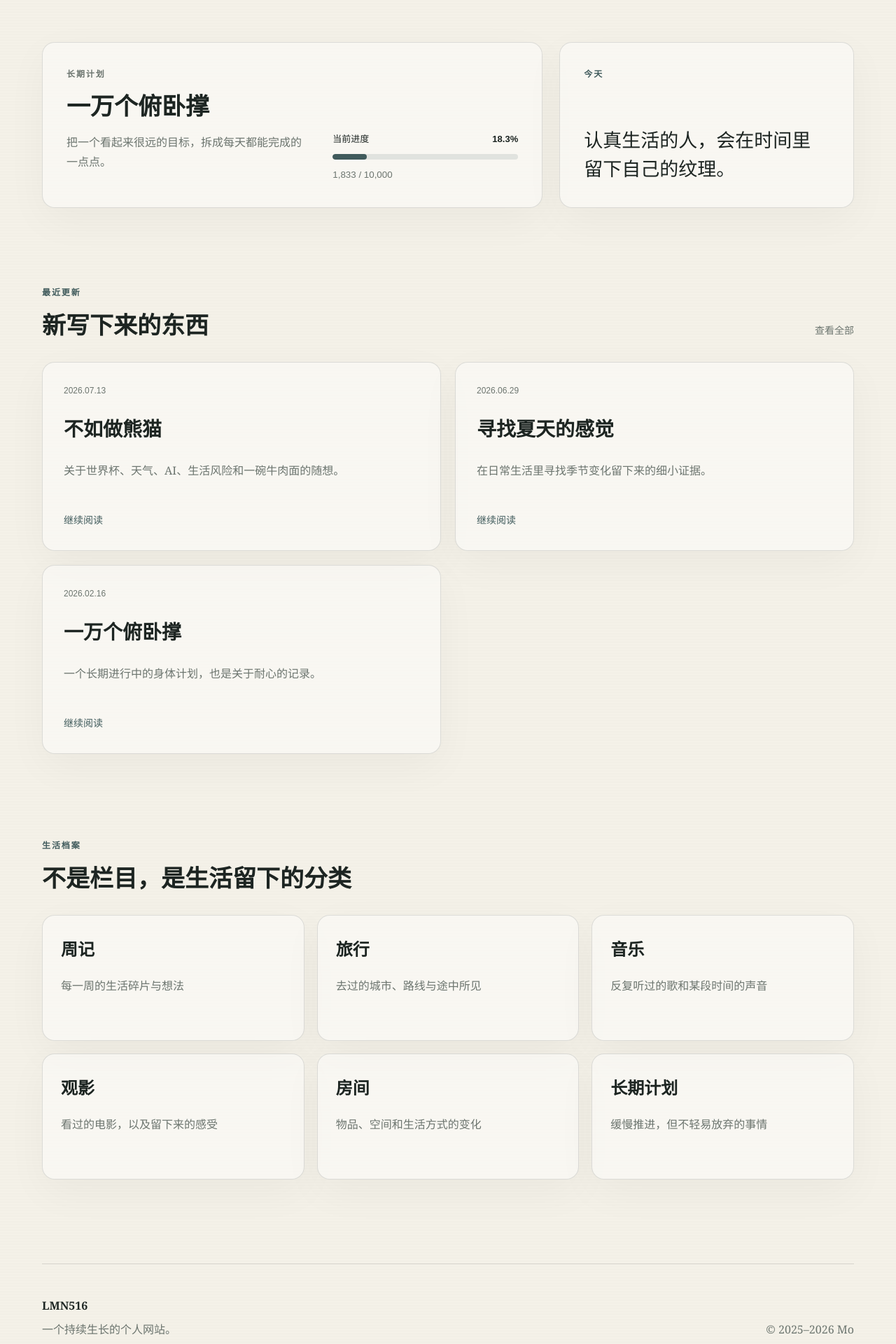
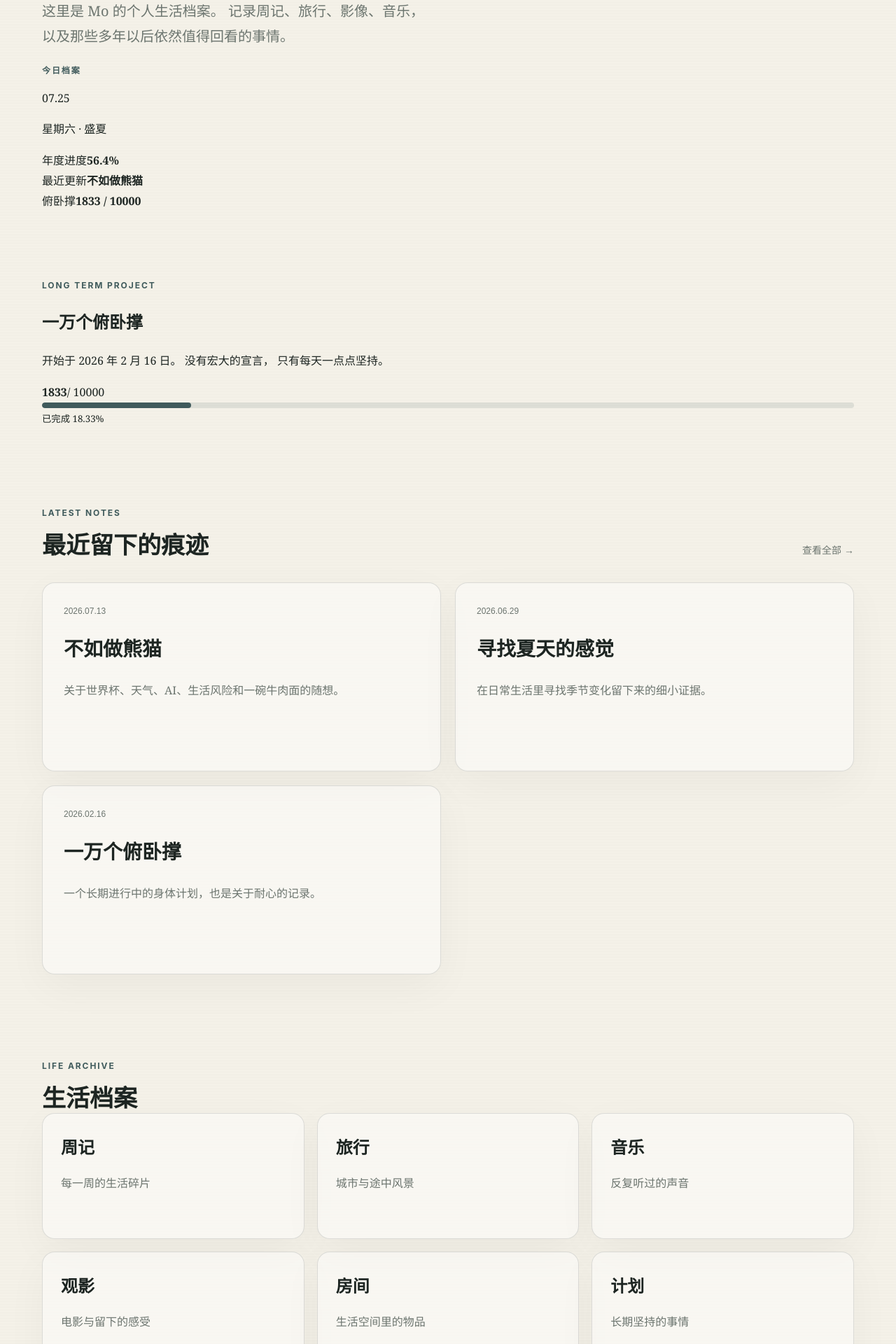
Before and after one commit to BurgCreate/lmn516-v2, a Next.js app: page / in a window 1280 px wide. Shown: the part 600-2520 px from the top of the page at 70% size. Built offline with nearby package versions, Linux system fonts and the light colour scheme; no server answers.

Commit message:
Update homepage design

```diff
--- a/app/page.tsx
+++ b/app/page.tsx
@@ -4,99 +4,246 @@ import { getPosts } from "@/lib/wordpress";
 export const revalidate = 300;
 
 export default async function HomePage() {
-  const posts = await getPosts(8);
+  const posts = await getPosts(6);
 
   return (
     <main>
+
       <header className="site-header shell">
-        <Link href="/" className="brand">LMN516</Link>
+        <Link href="/" className="brand">
+          LMN516
+        </Link>
+
         <nav>
           <Link href="/archive">归档</Link>
           <Link href="/about">关于</Link>
-          <a href="https://lmn516.com/feed/" target="_blank">RSS</a>
+          <a href="https://lmn516.com/feed/" target="_blank">
+            RSS
+          </a>
         </nav>
       </header>
 
+
       <section className="hero shell">
-        <p className="eyebrow">Mo 的个人生活档案</p>
-        <h1>把日常留下来，<br />让时间有迹可循。</h1>
-        <p className="hero-copy">
-          记录周记、旅行、影像、音乐，以及一些缓慢但坚定的长期计划。
-        </p>
+
+        <div className="hero-copy">
+
+          <p className="eyebrow">
+            2026 · Shenzhen
+          </p>
+
+          <h1>
+            把普通日子，
+            <br />
+            认真存档。
+          </h1>
+
+          <p className="hero-text">
+            这里是 Mo 的个人生活档案。
+            记录周记、旅行、影像、音乐，
+            以及那些多年以后依然值得回看的事情。
+          </p>
+
+        </div>
+
+
+        <aside className="today-card">
+
+          <p className="eyebrow">
+            今日档案
+          </p>
+
+          <div className="date-big">
+            07.25
+          </div>
+
+          <p>
+            星期六 · 盛夏
+          </p>
+
+          <div className="info-row">
+            <span>年度进度</span>
+            <strong>56.4%</strong>
+          </div>
+
+          <div className="info-row">
+            <span>最近更新</span>
+            <strong>不如做熊猫</strong>
+          </div>
+
+          <div className="info-row">
+            <span>俯卧撑</span>
+            <strong>1833 / 10000</strong>
+          </div>
+
+        </aside>
+
       </section>
 
-      <section className="dashboard shell">
-        <article className="progress-card">
-          <div>
-            <p className="eyebrow">长期计划</p>
-            <h2>一万个俯卧撑</h2>
-            <p>把一个看起来很远的目标，拆成每天都能完成的一点点。</p>
+
+      <section className="project shell">
+
+        <div>
+          <p className="eyebrow">
+            LONG TERM PROJECT
+          </p>
+
+          <h2>
+            一万个俯卧撑
+          </h2>
+
+          <p>
+            开始于 2026 年 2 月 16 日。
+            没有宏大的宣言，
+            只有每天一点点坚持。
+          </p>
+
+        </div>
+
+
+        <div className="progress-panel">
+
+          <strong>
+            1833
+          </strong>
+
+          <span>
+            / 10000
+          </span>
+
+
+          <div className="progress">
+            <span style={{width:"18.33%"}} />
           </div>
-          <div className="progress-wrap">
-            <div className="progress-meta"><span>当前进度</span><strong>18.3%</strong></div>
-            <div className="progress"><span style={{ width: "18.3%" }} /></div>
-            <small>1,833 / 10,000</small>
-          </div>
-        </article>
 
-        <article className="quote-card">
-          <p className="eyebrow">今天</p>
-          <blockquote>认真生活的人，会在时间里留下自己的纹理。</blockquote>
-        </article>
+
+          <small>
+            已完成 18.33%
+          </small>
+
+        </div>
+
       </section>
 
+
+
       <section className="section shell">
+
         <div className="section-head">
+
           <div>
-            <p className="eyebrow">最近更新</p>
-            <h2>新写下来的东西</h2>
+            <p className="eyebrow">
+              LATEST NOTES
+            </p>
+
+            <h2>
+              最近留下的痕迹
+            </h2>
+
           </div>
-          <Link href="/archive">查看全部</Link>
+
+
+          <Link href="/archive">
+            查看全部 →
+          </Link>
+
         </div>
 
+
+
         <div className="post-grid">
-          {posts.map((post) => (
-            <article className="post-card" key={post.id}>
-              <p className="post-date">{post.date}</p>
-              <h3><Link href={`/posts/${post.slug}`}>{post.title}</Link></h3>
-              <p>{post.excerpt}</p>
-              <Link className="read-more" href={`/posts/${post.slug}`}>继续阅读</Link>
+
+          {posts.map((post)=>(
+            <article
+              className="post-card"
+              key={post.id}
+            >
+
+              <p className="post-date">
+                {post.date}
+              </p>
+
+              <h3>
+                <Link href={`/posts/${post.slug}`}>
+                  {post.title}
+                </Link>
+              </h3>
+
+              <p>
+                {post.excerpt}
+              </p>
+
+
             </article>
           ))}
+
         </div>
+
+
       </section>
 
+
+
       <section className="section shell">
-        <div className="section-head">
-          <div>
-            <p className="eyebrow">生活档案</p>
-            <h2>不是栏目，是生活留下的分类</h2>
-          </div>
+
+        <p className="eyebrow">
+          LIFE ARCHIVE
+        </p>
+
+        <h2>
+          生活档案
+        </h2>
+
+
+        <div className="archive-grid">
+
+          {[
+            ["周记","每一周的生活碎片"],
+            ["旅行","城市与途中风景"],
+            ["音乐","反复听过的声音"],
+            ["观影","电影与留下的感受"],
+            ["房间","生活空间里的物品"],
+            ["计划","长期坚持的事情"]
+
+          ].map(([title,desc])=>(
+
+            <div
+              className="archive-card"
+              key={title}
+            >
+
+              <h3>
+                {title}
+              </h3>
+
+              <p>
+                {desc}
+              </p>
+
+            </div>
+
+          ))}
+
         </div>
-        <div className="archive-grid">
-          {[
-            ["周记", "每一周的生活碎片与想法"],
-            ["旅行", "去过的城市、路线与途中所见"],
-            ["音乐", "反复听过的歌和某段时间的声音"],
-            ["观影", "看过的电影，以及留下来的感受"],
-            ["房间", "物品、空间和生活方式的变化"],
-            ["长期计划", "缓慢推进，但不轻易放弃的事情"]
-          ].map(([title, desc]) => (
-            <div className="archive-card" key={title}>
-              <h3>{title}</h3>
-              <p>{desc}</p>
-            </div>
-          ))}
-        </div>
+
+
       </section>
 
+
+
       <footer className="footer shell">
-        <div>
-          <strong>LMN516</strong>
-          <p>一个持续生长的个人网站。</p>
-        </div>
-        <p>© 2025–2026 Mo</p>
+
+        <strong>
+          LMN516
+        </strong>
+
+        <p>
+          一个持续生长的个人网站。
+        </p>
+
       </footer>
+
+
     </main>
   );
 }
```
